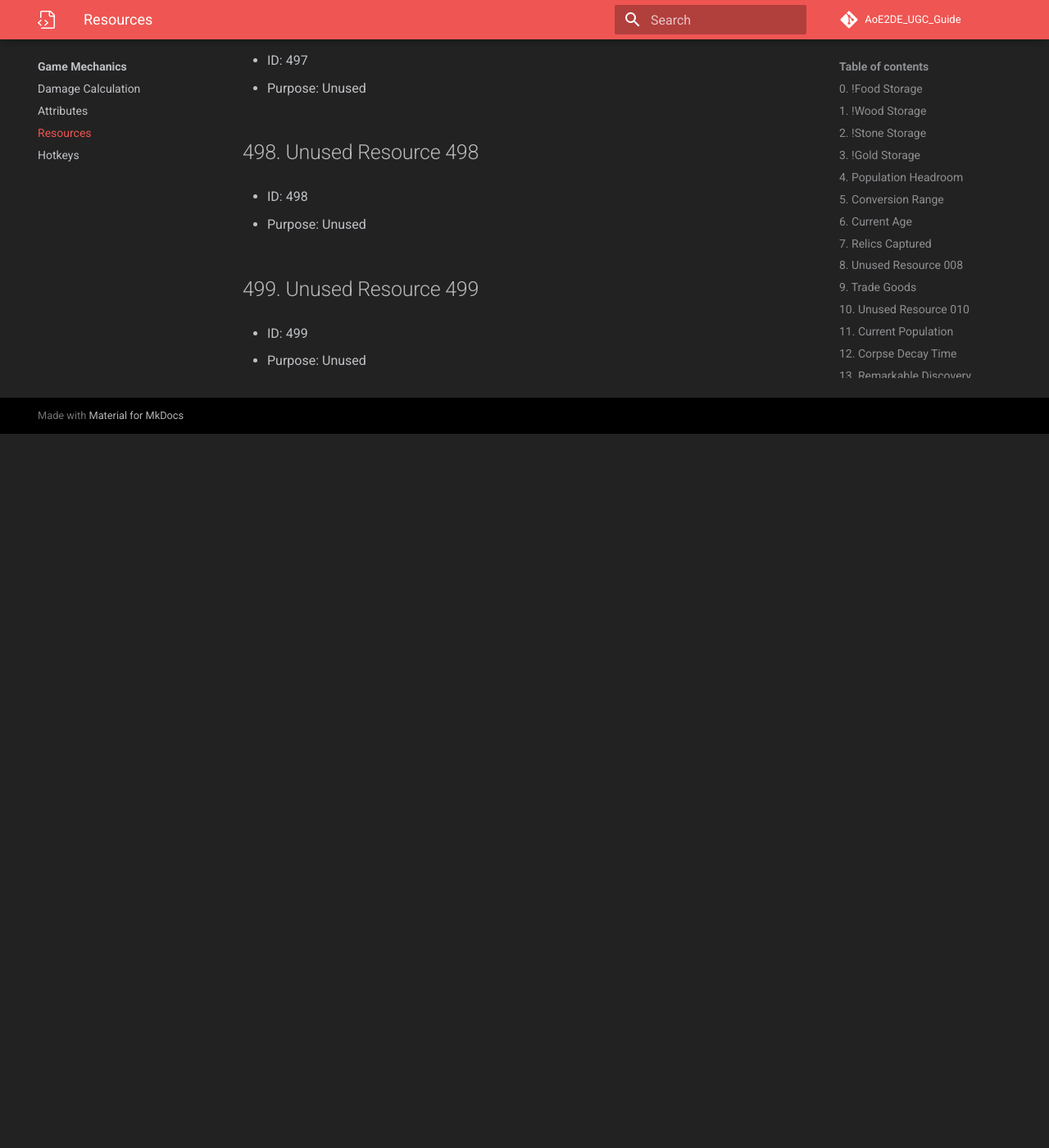
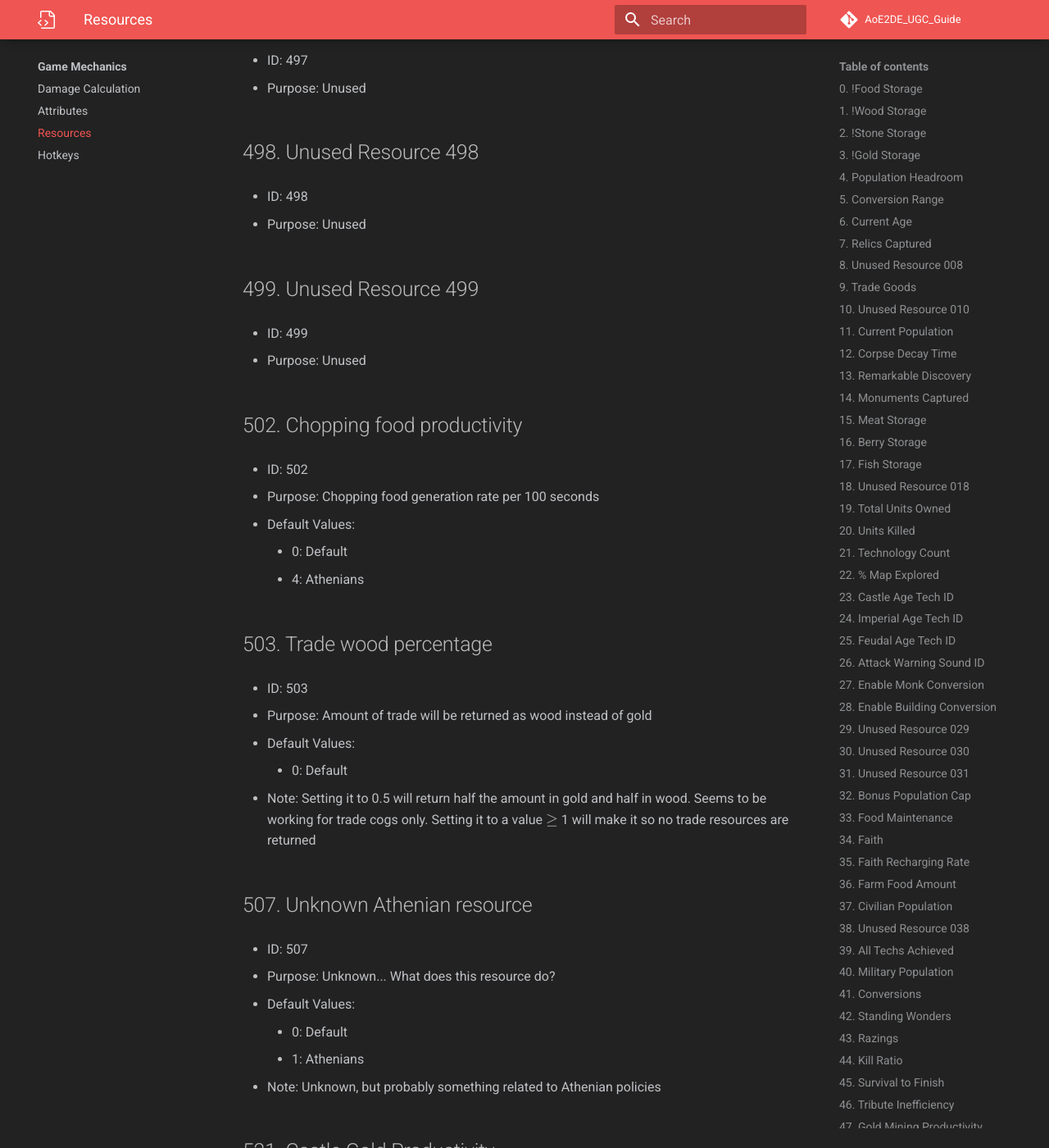
Before and after one commit to Divy1211/AoE2DE_UGC_Guide, an MkDocs documentation site: the page built from docs/general/resources/resources.md, in a window 1280 px wide and 1400 px high, scrolled down 99717 px. Shown: the whole window at 82% size. Built offline with MkDocs 1.6.1 and Material for MkDocs 9.7.7, drawn with Linux system fonts in a browser that asks for light colours; some web fonts are replaced; comment, search, counter and statistics services are not loaded; before the commit the page ends 100246 px from its top, so only the background shows below that; some of the changed text lies outside the part shown.

Commit message:
added chronicles: battle for greece dlc resources

```diff
--- a/docs/general/resources/resources.md
+++ b/docs/general/resources/resources.md
@@ -3794,3 +3794,63 @@ This page is a list of all the player resources in the scenario editor and their
 - ID: 499
 
 - Purpose: Unused
+
+## 502. Chopping food productivity
+
+- ID: 502
+
+- Purpose: Chopping food generation rate per 100 seconds
+
+- Default Values:
+
+    - 0:  Default
+    - 4:  Athenians
+
+## 503. Trade wood percentage
+
+- ID: 503
+
+- Purpose: Amount of trade will be returned as wood instead of gold
+
+- Default Values:
+
+    - 0:  Default
+
+- Note: Setting it to 0.5 will return half the amount in gold and half in wood. Seems to be working for trade cogs only. Setting it to a value $\geq$ 1 will make it so no trade resources are returned
+
+## 507. Unknown Athenian resource
+
+- ID: 507
+
+- Purpose: Unknown... What does this resource do?
+
+- Default Values:
+
+    - 0:  Default
+    - 1:  Athenians
+
+- Note: Unknown, but probably something related to Athenian policies
+
+## 521. Castle Gold Productivity
+
+- ID: 521
+
+- Purpose: Castle gold production rate multiplier
+
+- Default Values:
+
+    - 0:  Default
+    - 1:  After Peloponnesian League researched
+
+- Note: The amount of gold obtained from owning `n` number of Castles is given by `n * castle_gold_productivity * 0.33333`
+
+## 551. Tyranny
+
+- ID: 551
+
+- Purpose: Unknown... What does this resource do?
+
+- Default Values:
+
+    - 0:  Default and after Reset Tyranny researched
+    - 1:  After Tyranny researched
```
Also changed, not shown: docs/general/resources/res_desc.json.
